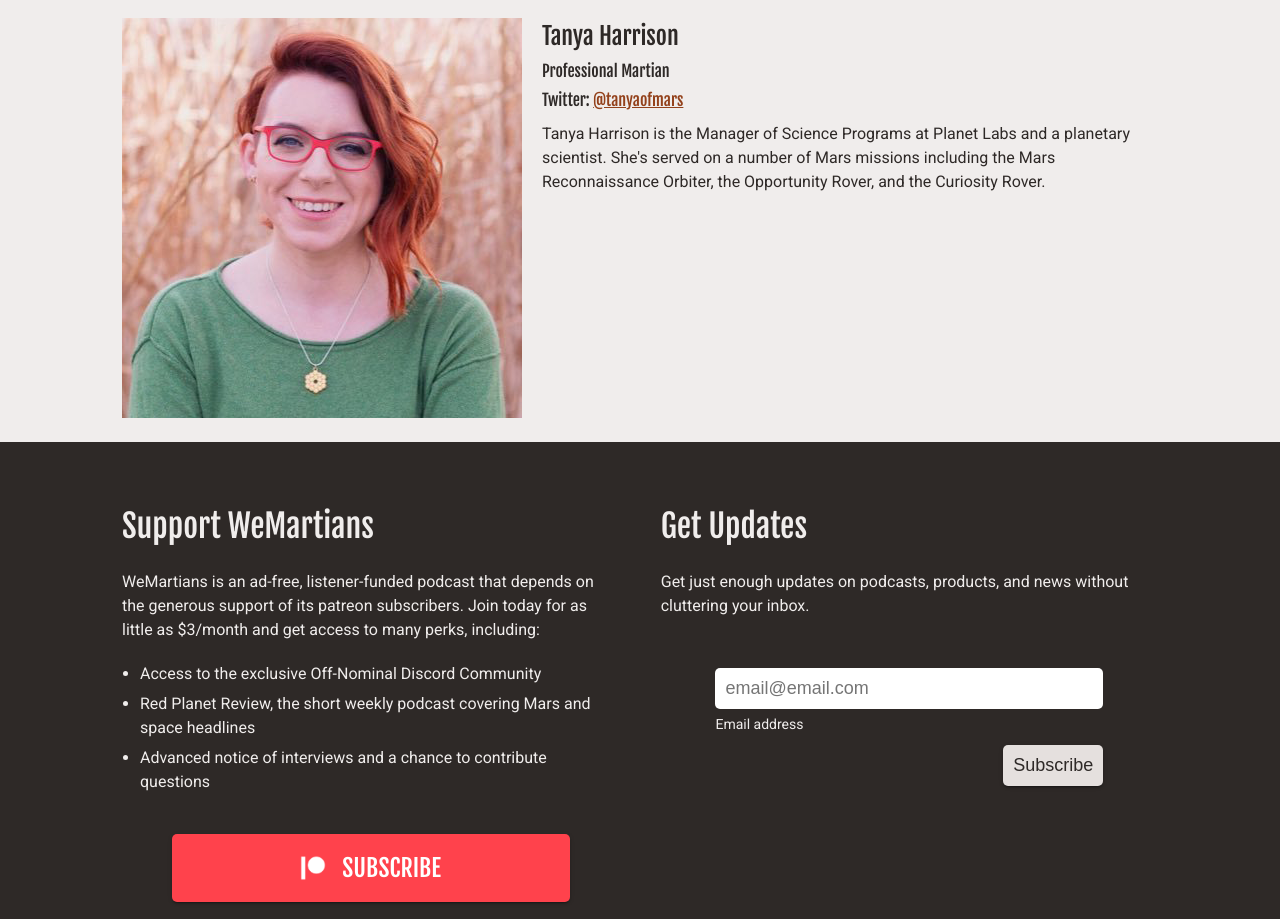
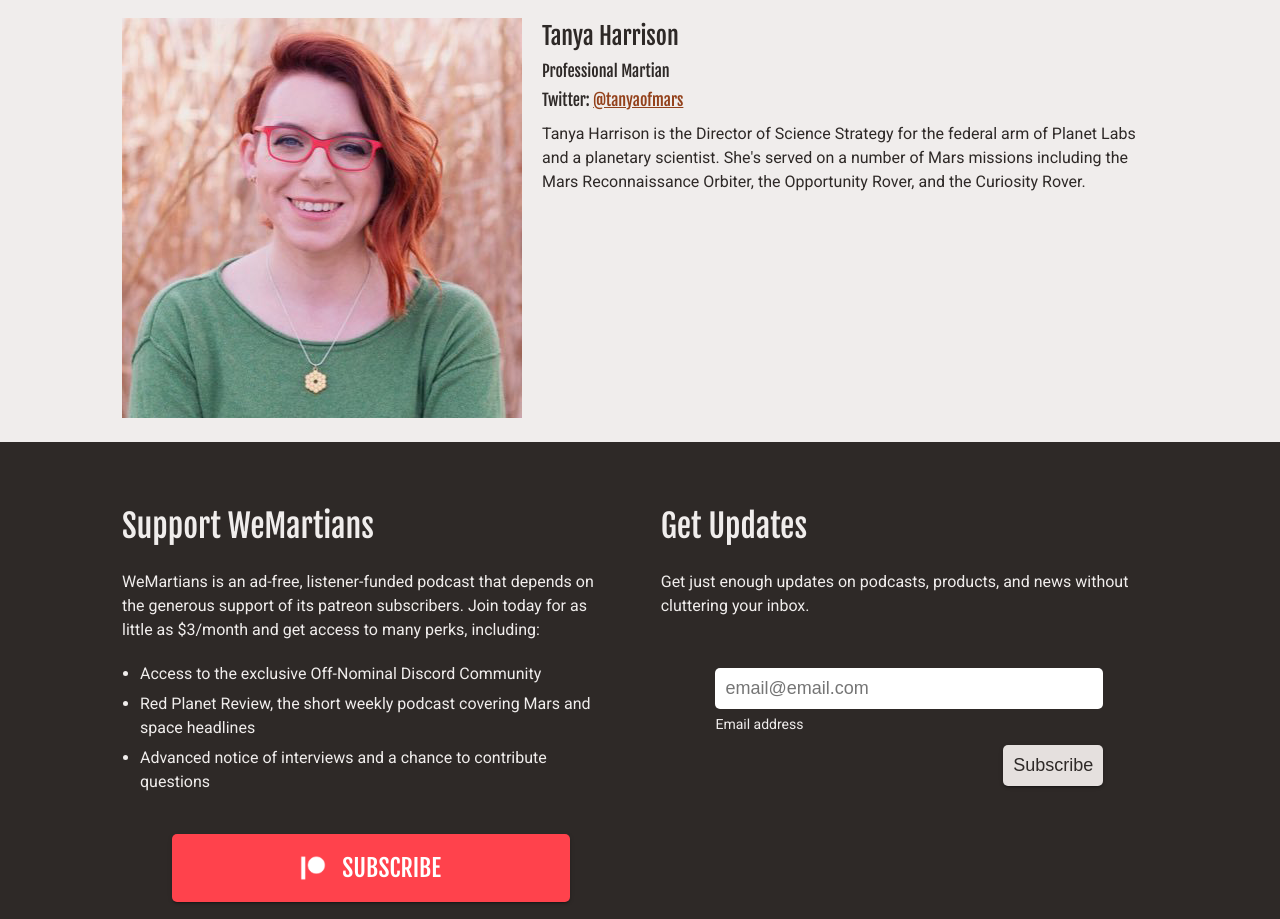
Before and after one commit to mendahu/wemartians, a Next.js app: page /2020live in a window 1280 px wide. Shown: the part 2100-3019 px from the top of the page. Built offline with nearby package versions, Linux system fonts and the light colour scheme.

Commit message:
profile update

```diff
--- a/pages/2020live/index.tsx
+++ b/pages/2020live/index.tsx
@@ -162,10 +162,11 @@ export default function index(props: TwentyTwentyliveProps) {
                   <a href="https://twitter.com/tanyaofmars">@tanyaofmars</a>
                 </h3>
                 <p>
-                  Tanya Harrison is the Manager of Science Programs at Planet
-                  Labs and a planetary scientist. She's served on a number of
-                  Mars missions including the Mars Reconnaissance Orbiter, the
-                  Opportunity Rover, and the Curiosity Rover.
+                  Tanya Harrison is the Director of Science Strategy for the
+                  federal arm of Planet Labs and a planetary scientist. She's
+                  served on a number of Mars missions including the Mars
+                  Reconnaissance Orbiter, the Opportunity Rover, and the
+                  Curiosity Rover.
                 </p>
               </div>
             </div>
```
